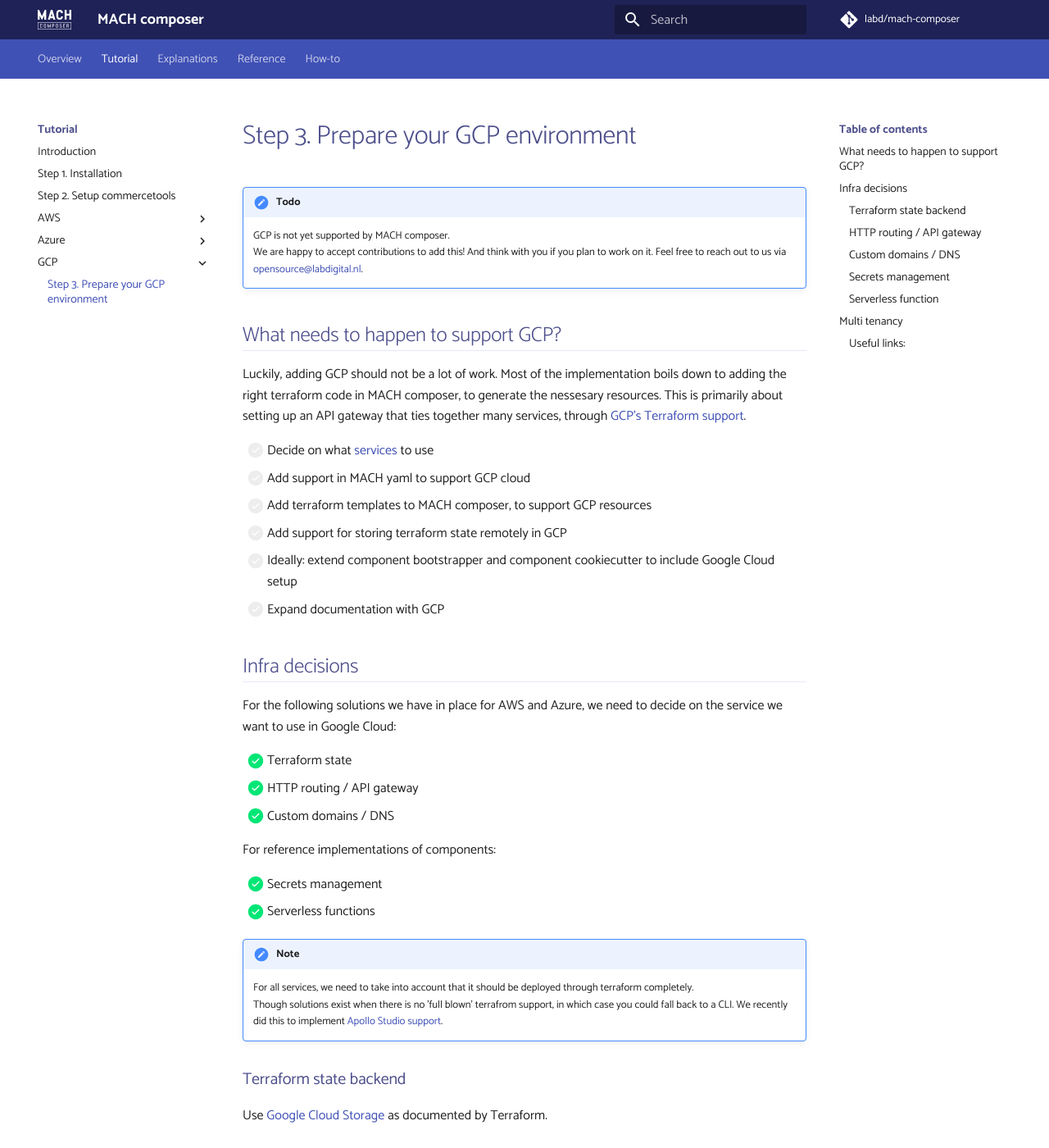
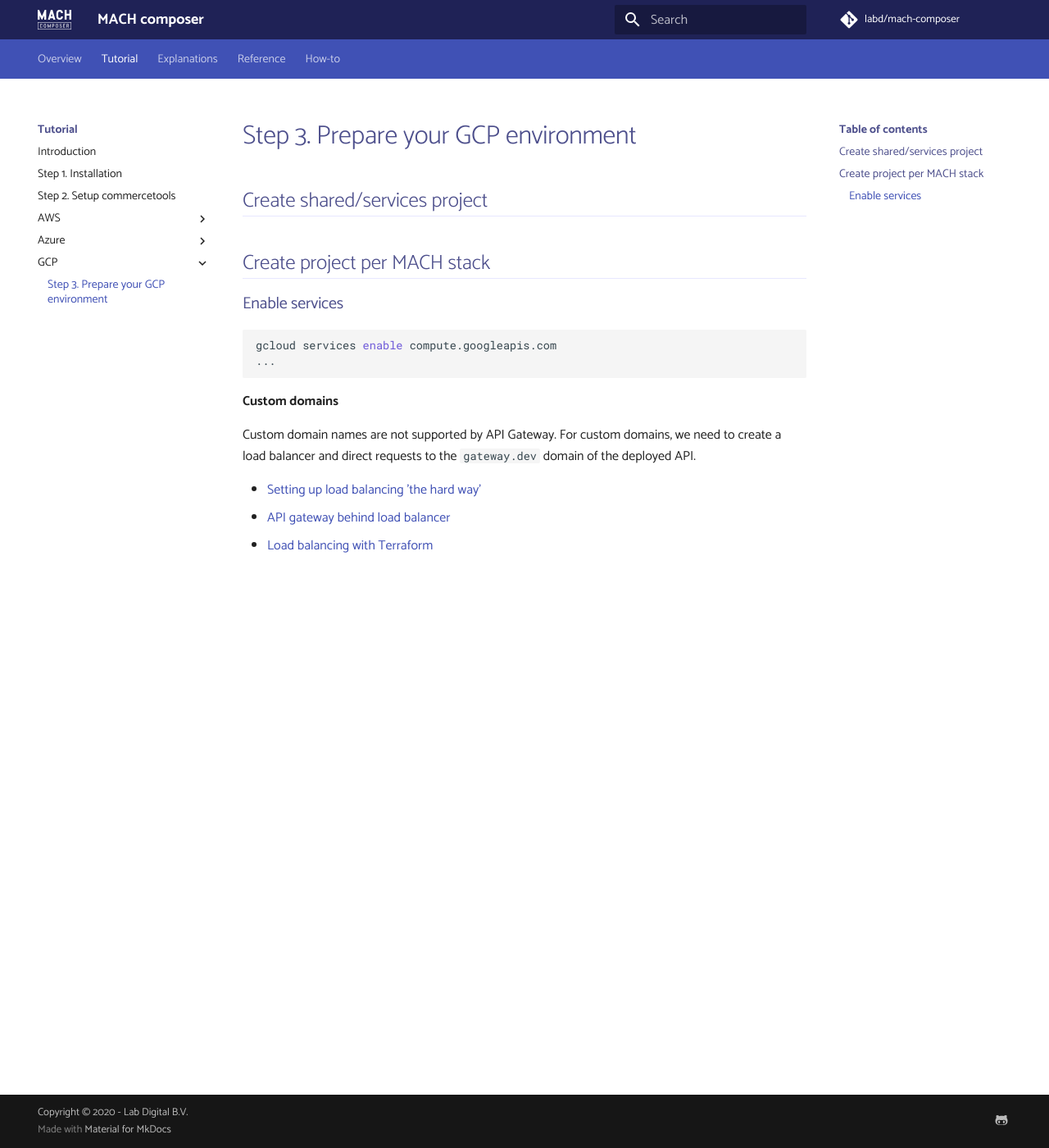
Before and after one commit to mach-composer/mach-composer-cli, an MkDocs documentation site: the page built from docs/src/tutorial/gcp/step-3-setup-gcp.md, in a window 1280 px wide and 1400 px high. Shown: the whole window at 82% size. Built offline with MkDocs 1.6.1 and Material for MkDocs 9.7.7, drawn with Linux system fonts in a browser that asks for light colours; a script that is not in the unit is left out; comment, search, counter and statistics services are not loaded; some of the changed text lies outside the part shown.

Commit message:
Update gcp docs

````diff
--- a/docs/src/tutorial/gcp/step-3-setup-gcp.md
+++ b/docs/src/tutorial/gcp/step-3-setup-gcp.md
@@ -1,48 +1,14 @@
 # Step 3. Prepare your GCP environment
 
-!!! todo
-    GCP is not yet supported by MACH composer.<br>
-    We are happy to accept contributions to add this! And think with you if you plan to work on it. Feel free to reach out to us via [opensource@labdigital.nl](mailto:opensource@labdigital.nl).
+## Create shared/services project
 
-## What needs to happen to support GCP?
+## Create project per MACH stack
+### Enable services
 
-Luckily, adding GCP should not be a lot of work. Most of the implementation boils down to adding the right terraform code in MACH composer, to generate the nessesary resources. This is primarily about setting up an API gateway that ties together many services, through [GCP's Terraform support](https://registry.terraform.io/providers/hashicorp/google/latest/docs).
-
-- [ ] Decide on what [services](#infra-decisions) to use
-- [ ] Add support in MACH yaml to support GCP cloud
-- [ ] Add terraform templates to MACH composer, to support GCP resources
-- [ ] Add support for storing terraform state remotely in GCP
-- [ ] Ideally: extend component bootstrapper and component cookiecutter to include Google Cloud setup
-- [ ] Expand documentation with GCP
-
-## Infra decisions
-
-For the following solutions we have in place for AWS and Azure, we need to decide on the service we want to use in Google Cloud:
-
-- [x] Terraform state
-- [x] HTTP routing / API gateway
-- [x] Custom domains / DNS
-
-For reference implementations of components:
-
-- [x] Secrets management
-- [x] Serverless functions
-
-!!! note
-    For all services, we need to take into account that it should be deployed through terraform completely.<br>
-    Though solutions exist when there is no 'full blown' terrafrom support, in which case you could fall back to a CLI. We recently did this to implement [Apollo Studio support](https://github.com/labd/mach-composer/pull/78).
-
-### Terraform state backend
-
-Use [Google Cloud Storage](https://www.terraform.io/docs/language/settings/backends/gcs.html) as documented by Terraform.
-
-### HTTP routing / API gateway
-
-Use [API Gateway](https://registry.terraform.io/providers/hashicorp/google/latest/docs/resources/api_gateway_api).
-
-- [Quickstart](https://cloud.google.com/api-gateway/docs/get-started-cloud-functions)
-- [Beta support for it in terraform](https://registry.terraform.io/providers/hashicorp/google/latest/docs/resources/api_gateway_api)
-
+```bash
+gcloud services enable compute.googleapis.com
+...
+```
 
 **Custom domains**
 
@@ -52,32 +18,3 @@
 - [Setting up load balancing 'the hard way'](https://cloud.google.com/blog/topics/developers-practitioners/serverless-load-balancing-terraform-hard-way)
 - [API gateway behind load balancer](https://medium.com/swlh/google-api-gateway-and-load-balancer-cdn-9692b7a976df)
 - [Load balancing with Terraform](https://cloud.google.com/community/tutorials/modular-load-balancing-with-terraform)
-
-### Custom domains / DNS
-
-[Google Cloud DNS](https://registry.terraform.io/providers/hashicorp/google/latest/docs/resources/dns_record_set)
-
-### Secrets management
-
-[GCP secrets manager](https://registry.terraform.io/providers/hashicorp/google/latest/docs/resources/secret_manager_secret).
-
-### Serverless function
-
-- Serverless functions: [Google Cloud Functions](https://registry.terraform.io/providers/hashicorp/google/latest/docs/resources/cloudfunctions_function)
-    - Example for commercetools api extensions
-    - Example for commercetools subscriptions
-    - Example for generic API
-- Serverless Docker containers: [Google CloudRun](https://registry.terraform.io/providers/hashicorp/google/latest/docs/resources/cloud_run_service)
-    - Example for generic API
-
-Interesting read: [https://dev.to/didil/gcp-api-gateway-demo-with-terraform-go-cloud-run-3o9e](https://dev.to/didil/gcp-api-gateway-demo-with-terraform-go-cloud-run-3o9e)
-
-## Multi tenancy
-
-We need to determine what 'project structure' will be used in GCP.
-In other clouds we use multiple **resource groups** (Azure) and **accounts** (AWS) to provide multi-tenancy/platform partitioning between sites.
-The same should be achieved with GCP.
-### Useful links:
-
-  - [https://cloud.google.com/solutions/best-practices-vpc-design](https://cloud.google.com/solutions/best-practices-vpc-design)
-  - [https://cloud.google.com/docs/enterprise/best-practices-for-enterprise-organizations](https://cloud.google.com/docs/enterprise/best-practices-for-enterprise-organizations)
````
